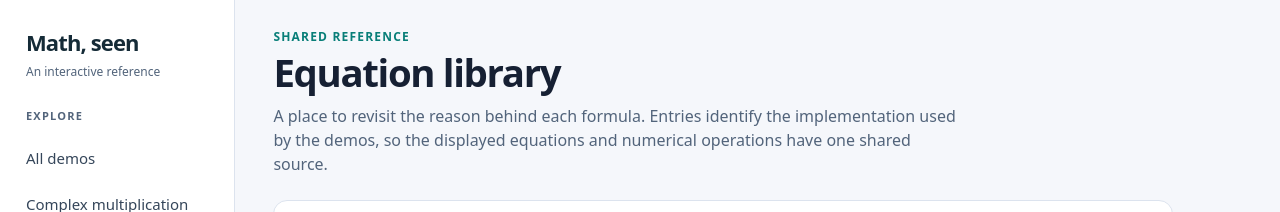
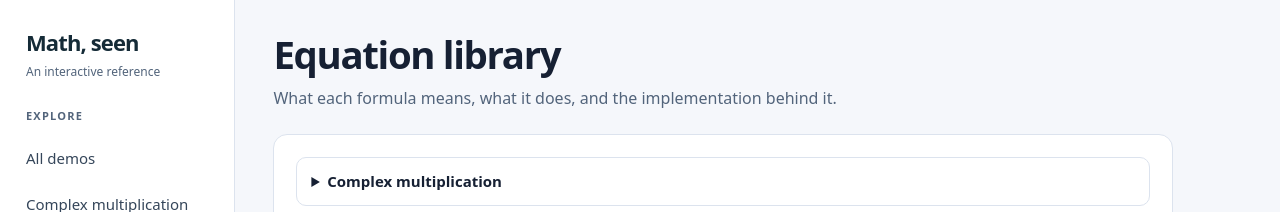
Before and after one commit to gr812b/spinor-visualization, a website with bundled scripts: page equations.html in a window 1280 px wide. Shown: the top 212 px of the page. Built offline with nearby package versions, Linux system fonts and the light colour scheme.

Commit message:
ui: simplify page copy and expose full spinor equation reference

```diff
--- a/equations.html
+++ b/equations.html
@@ -5,9 +5,8 @@
   <aside class="app-sidebar" data-app-nav></aside>
   <main class="site-content">
     <header>
-      <div class="eyebrow">Shared reference</div>
       <h1>Equation library</h1>
-      <p class="intro">A place to revisit the reason behind each formula. Entries identify the implementation used by the demos, so the displayed equations and numerical operations have one shared source.</p>
+      <p class="intro">What each formula means, what it does, and the implementation behind it.</p>
     </header>
     <section class="panel" style="max-width:900px">
       <div id="all-equations" class="equation-list"></div>
@@ -16,7 +15,7 @@
   <script type="module" src="src/ui/navigation.js"></script>
   <script type="module">
     import { mountEquationLibrary } from './src/ui/equation-library.js';
-    mountEquationLibrary(document.getElementById('all-equations'), undefined, true);
+    mountEquationLibrary(document.getElementById('all-equations'));
   </script>
 </body>
 </html>
```
